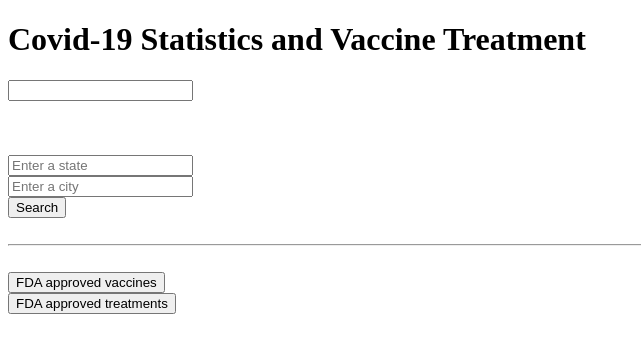
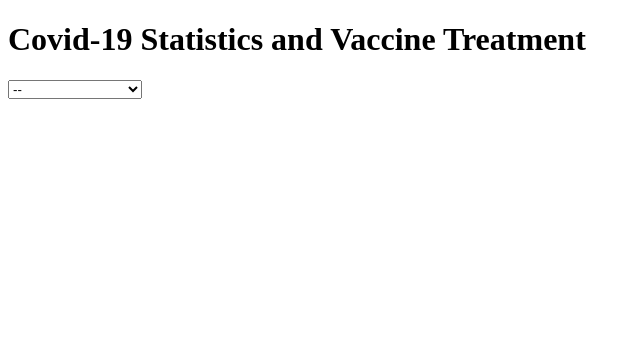
Before and after one commit to zenitramxam/covidstats, a plain HTML site: page index.html in a window 1280 px wide. Shown: the whole page, without its empty margins (0-641 px from the left). Drawn offline with nearby package versions, Linux system fonts and the light colour scheme.

Commit message:
added dynamic dropdown

```diff
--- a/assets/css/style.css
+++ b/assets/css/style.css
@@ -0,0 +1,3 @@
+#hidden {
+    display: none;
+}
--- a/assets/js/script.js
+++ b/assets/js/script.js
@@ -30,6 +30,54 @@ var vacFDAApprovedEl = document.querySelector('#vacFDAApproved');
 searchButttonEl.addEventListener("click", searchFormSubmit);
 vacButton.addEventListener('click', approvedVacs);
 treButton.addEventListener('click', approvedTreats);
+
+
+function displayDynamic() {
+    var mainMenu= document.getElementById('firstmenu');
+    var newDiv2= document.getElementById("myDiv2");
+    var myDiv= document.getElementById('myDiv');
+    var newText= document.createElement('TEXTAREA');
+    var newButton= document.createElement('button');
+    var calender= document.querySelector('.container');
+    myDiv.innerHTML='';
+    myDiv2.innerHTML='';
+
+    if (mainMenu.value == "stats") {
+        myDiv.appendChild(newText);
+        myDiv.appendChild(newButton);
+        newButton.textContent= 'Enter';
+        newText.textContent ="Enter State";
+        newButton.setAttribute("style", "background-color: red;", "color: white;");
+          newButton.addEventListener("click", function createCity(event) {
+            event.preventDefault();
+              newButton.remove();
+                console.log('add city input');
+            var newText2= document.createElement('textarea');
+            var newButton2= document.createElement('button');
+                newButton2.textContent= 'Enter';
+                newText2.textContent ="Enter City";
+                newDiv2.appendChild(newText2);
+                newDiv2.appendChild(newButton2);
+                newButton2.setAttribute("style", "background-color: red;", "color: white;");
+                  newButton2.addEventListener("click", function unhideDate(event) {
+                      event.preventDefault();
+                      newButton2.remove();
+                      console.log('unhide date widget');
+                      calender.removeAttribute('id');
+                  })
+        })
+
+    }
+    else if (mainMenu.value == "vaccine") {
+        //document.querySelector('.container').id= 'hidden';
+        newButton.textContent= 'Search';
+        myDiv.appendChild(newButton);
+    }
+    else if (mainMenu.value == "--") {
+        return;
+    }
+}
+
 
 function searchFormSubmit(event) {
     event.preventDefault();
--- a/index.html
+++ b/index.html
@@ -6,14 +6,25 @@
   <meta http-equiv="X-UA-Compatible" content="IE=edge">
   <meta name="viewport" content="width=device-width, initial-scale=1.0">
   <title>Covid-19</title>
+  <link rel="stylesheet" href="./assets/css/style.css">
 </head>
 
 <body>
   <header class="main-header">
     <h1>Covid-19 Statistics and Vaccine Treatment</h1>
   </header>
-  <aside>
-    <div class="container">
+
+
+  <select id="firstmenu" onchange="displayDynamic()">
+  <option value="">--</option>
+  <option value="stats">COVID-19 Stats</option>
+  <option value="vaccine">COVID-19 Vaccine</option>
+  </select>
+  <div id="myDiv"></div>
+  <div id="myDiv2"></div>
+  <div id="myDiv3"></div>
+
+    <div class="container" id="hidden">
       <div class="row">
         <div class='col-sm-6'>
           <div class="form-group">
@@ -27,6 +38,7 @@
       </div>
     </div>
     <br><br><br>
+    <!--
     <form id="search-form" class="form">
       <div>
         <input id="statename" class="form-input" type="text" placeholder="Enter a state">
@@ -45,7 +57,7 @@
       <button class="btn" id="btnVac">FDA approved vaccines</button>
       <br>
       <button class="btn" id="btnTreat">FDA approved treatments</button>
-    </div>
+    </div>-->
   </aside>
   <section id="covidData">
     <h1 id="cityAndDate"></h1>
```
